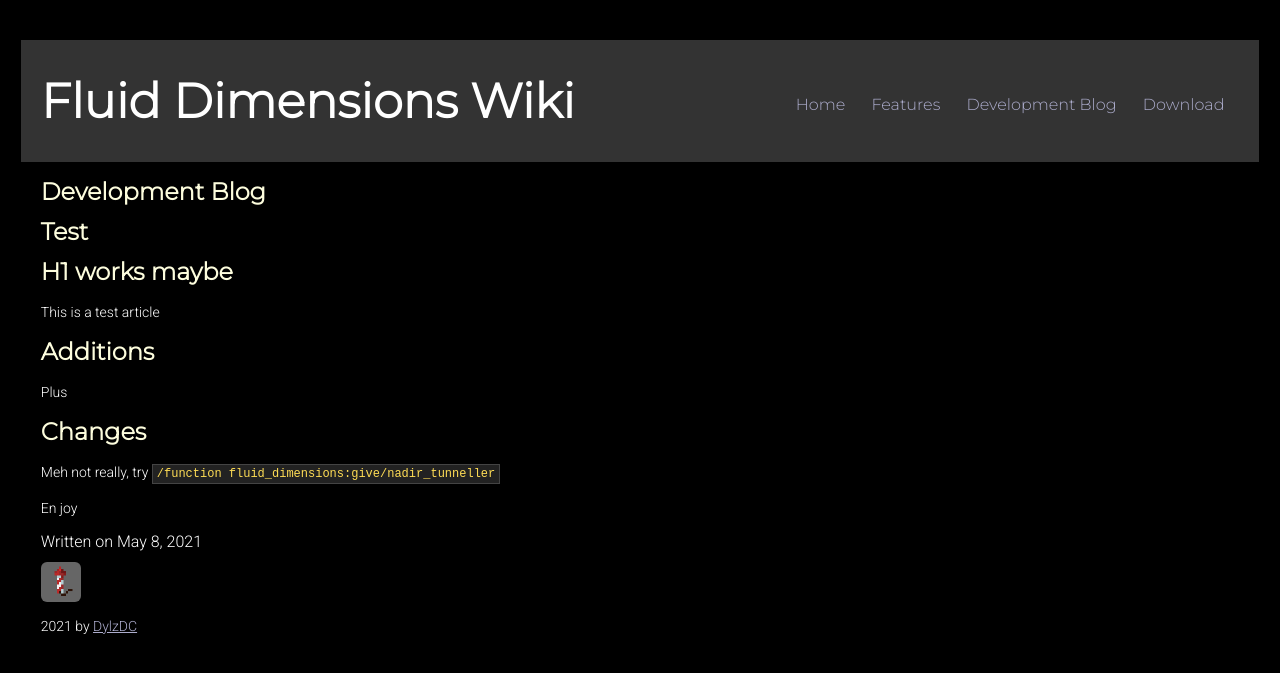
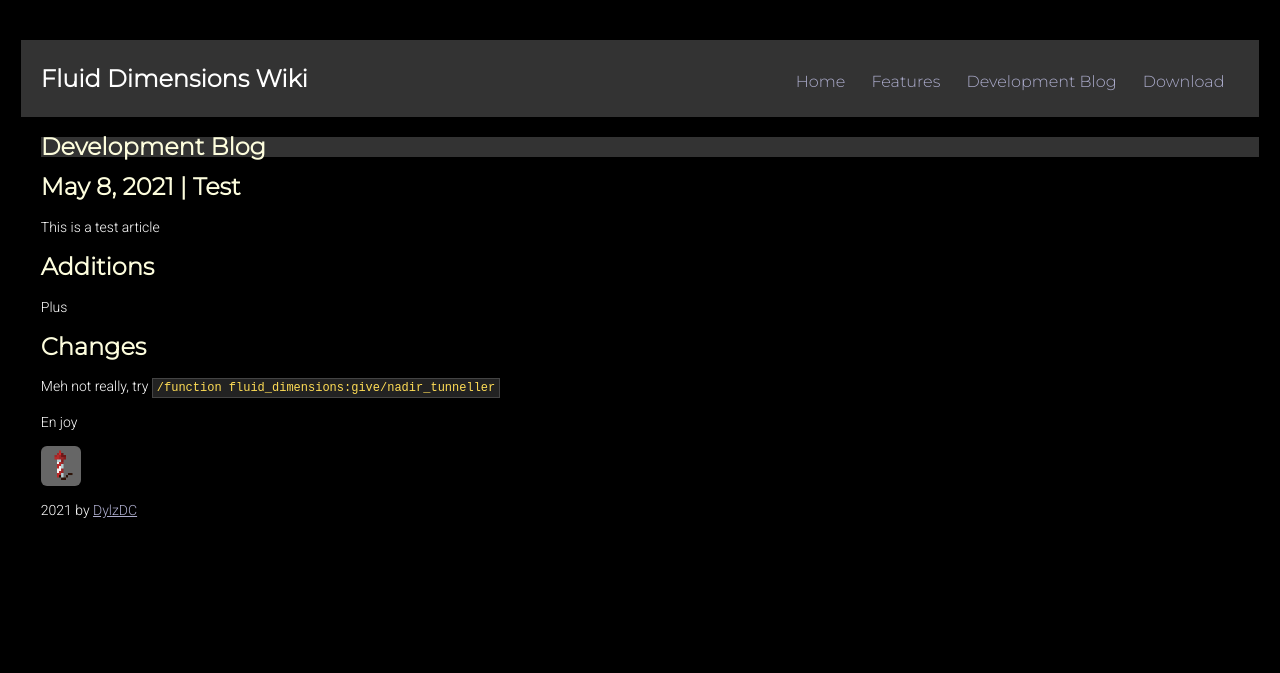
Before and after one commit to fludim/docs, a Jekyll site: the page built from _posts/2021-05-08-test.md, in a window 1280 px wide. Shown: the top 673 px of the page. Built offline with Jekyll 4.4.1, drawn with Linux system fonts in a browser that asks for light colours.

Commit message:
post layout

```diff
--- a/_layouts/post.html
+++ b/_layouts/post.html
@@ -4,11 +4,8 @@ layout: default
 
 <article class="post">
   <h1>Development Blog</h1>
-  <h2>{{ page.title }}</h2>
+  <h2>{{ page.date | date: "%B %e, %Y" }} | {{ page.title }}</h2>
   <div class="entry">
     {{ content }}
   </div>
-  <div class="date">
-    Written on {{ page.date | date: "%B %e, %Y" }}
-  </div>
 </article>
--- a/_posts/2021-05-08-test.md
+++ b/_posts/2021-05-08-test.md
@@ -2,8 +2,6 @@
 layout: post
 title: Test
 ---
-
-# H1 works maybe
 
 This is a test article
 
--- a/assets/css/style.scss
+++ b/assets/css/style.scss
@@ -9,7 +9,7 @@ body {
     padding: 2.5% 1%;
 }
 
-header.page-header {
+header.page-header, h1 {
     border: none;
     border-radius: 0px;
     background: #333;
@@ -88,6 +88,10 @@ footer.site-footer {
     h1, h2, h3 {
         color: #FDFDDD;
         font-family: 'Montserrat', sans-serif;
+    }
+
+    h1 {
+        font-size: 24px;
     }
 
     p, strong {
```
